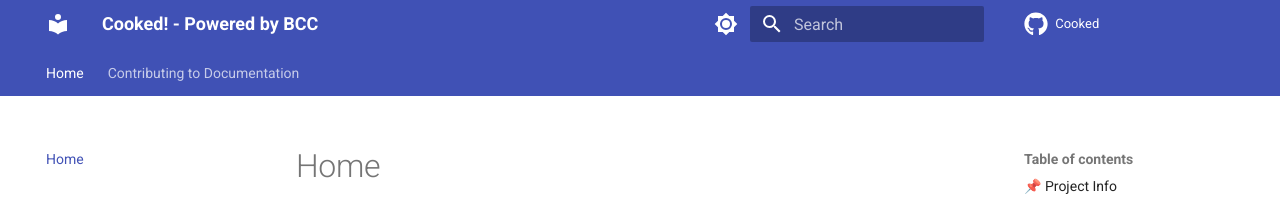
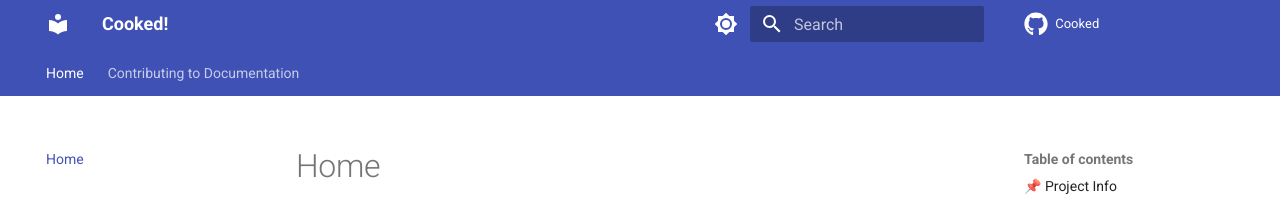
Before and after one commit to BedrockCommands/Cook-Off-Docs, an MkDocs documentation site: the page built from docs/docs/index.md, in a window 1280 px wide. Shown: the top 203 px of the page. Built offline with MkDocs 1.6.1 and Material for MkDocs 9.7.7, drawn with Linux system fonts in a browser that asks for light colours; comment, search, counter and statistics services are not loaded.

Commit message:
Update mkdocs.yml

```diff
--- a/docs/mkdocs.yml
+++ b/docs/mkdocs.yml
@@ -1,4 +1,4 @@
-site_name: Cooked! - Powered by BCC
+site_name: Cooked!
 site_url: https://bedrockcommands.github.io/Cooked/
 repo_url: "https://github.com/BedrockCommands/Cooked"
 repo_name: "Cooked"
```
